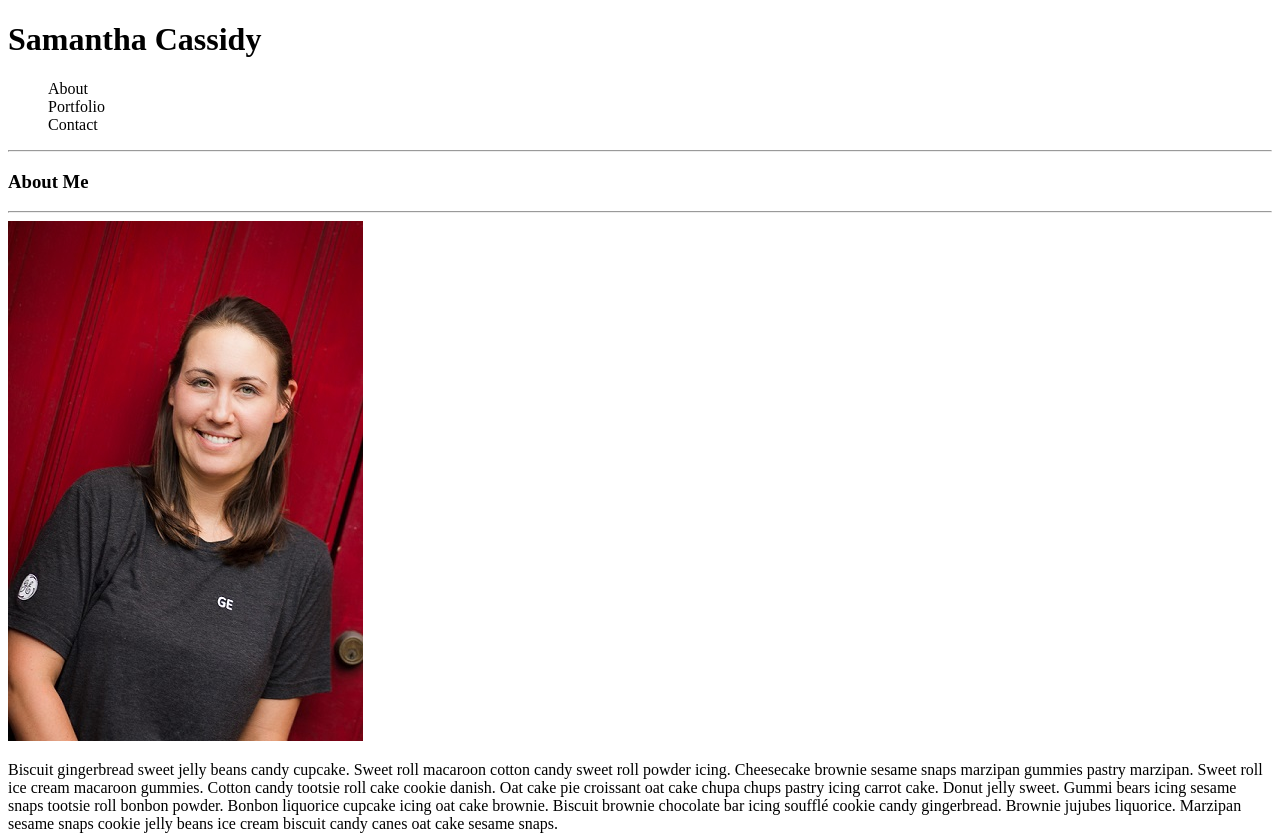
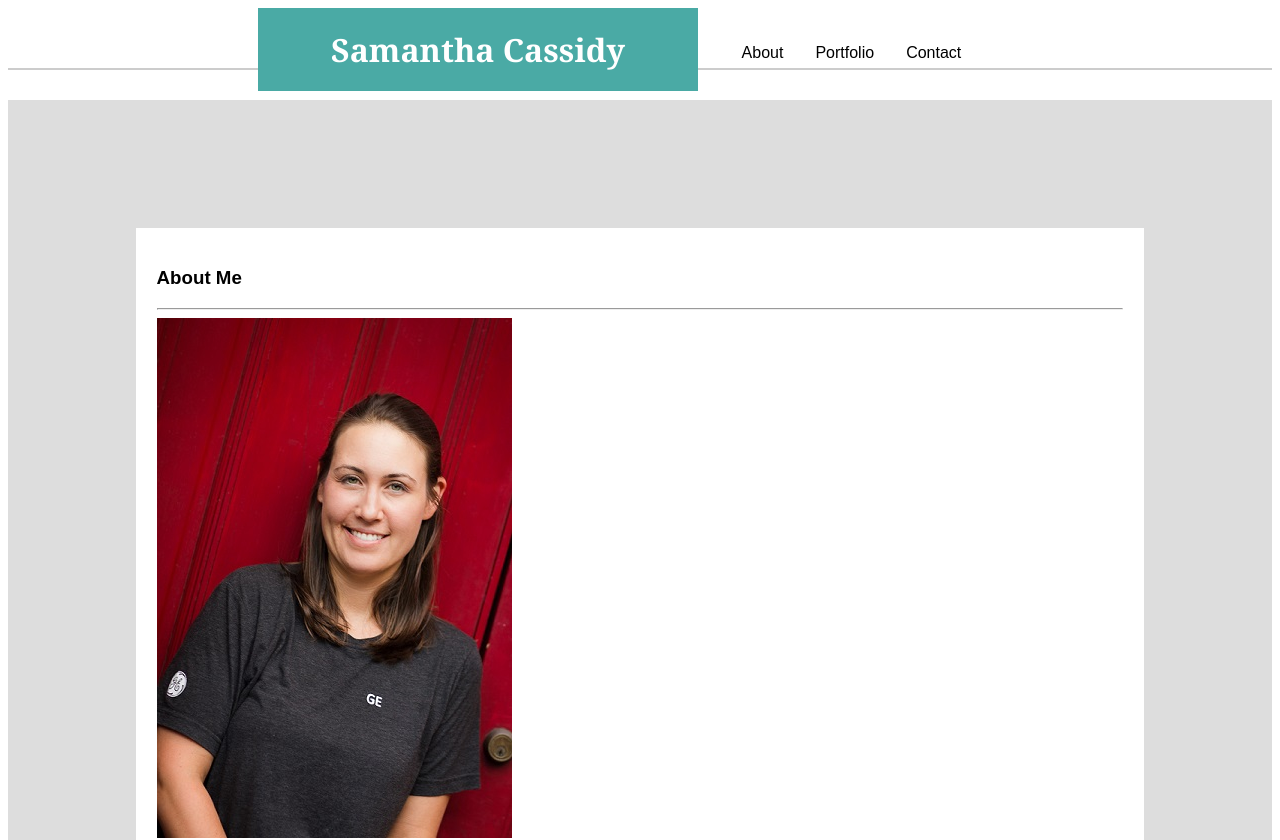
Before and after one commit to slcassidy/Basic-Portfolio, a plain HTML site: page index.html in a window 1280 px wide. Shown: the top 840 px of the page. Drawn offline with Linux system fonts and the light colour scheme.

Commit message:
Third site files

```diff
--- a/assets/css/style.css
+++ b/assets/css/style.css
@@ -0,0 +1,114 @@
+
+*{
+    font-family: 'Arial', 'Helvetica Neue', Helvetica, sans-serif;
+
+}
+header{
+    background: #ffffff;
+    /* display: inline */
+    /* margin-top: 0px; */
+    border-bottom: 2px solid #cccccc;
+    /* float: left */
+    position: relative;
+    /* height: 1px; */
+    padding: 30px 0;
+    margin: 0;
+    margin-bottom: 30px;
+
+}
+
+.box {
+
+    border: 2px;;
+    width: 400px;
+    position: absolute;
+    /* height: 150px;  */
+     padding: 20px;
+     /* padding-left: 10%;
+    padding-right: 10%;
+    padding-top: 5%;
+    padding-bottom: 1;  */
+
+}
+
+.Topbox{
+
+    /* width: 240px;
+    height: 95px; */
+    /* removing the padding and width to see if it makes a difference*/
+    /* width: 300px;
+    padding: 25px; */
+    background: #4aaaa5;
+    color: white;
+    font-family: 'Georgia', Times, "Times New Roman", serif;
+    /*   border: 2px solid black; */
+     /* float: left */
+    text-align: center;
+    top: 0%;
+    left: 250px;
+    margin: 0%
+
+
+
+}
+
+.nav{
+    /* display: inline */
+    /* float: left; */
+    top: 0;
+    right: 10%
+}
+
+ul{
+    list-style-type: none;
+    margin: 0;
+    padding: 0;
+    overflow: hidden;
+}
+
+li{
+    float: left;
+    padding: 16px;
+}
+
+/* li a {
+    display: block;
+    text-align: center;
+    padding: 16px;
+    text-decoration: none;
+  } */
+
+.pbackground{
+    float: right;
+    background: #dddddd;
+    padding: 10%;
+
+
+
+}
+
+.AboutBox{
+    background: #ffffff;
+    border: 2px solid #dddddd;
+    padding: 2%;
+
+}
+
+#Me-image{
+
+
+}
+
+.footer1 {
+    background: #4aaaa5;
+    padding: 25%;
+
+}
+
+.footer2. {
+    background: #666666;
+    text-align: center;
+    padding: 25px;
+    width: 300px;
+
+}
--- a/index.html
+++ b/index.html
@@ -13,17 +13,17 @@
 
 <body>
     <header>
-        <h1 class="Topbox">Samantha Cassidy</h1>
+        <h1 class="box Topbox">Samantha Cassidy</h1>
 
-        <ul style="list-style-type:none;" class="nav">
+        <ul class="box nav">
             <!--Show information in Horizontal line using display: inline with fixed position navigation links-->
             <li>About <a href = index.html ></a></li>
             <li>Portfolio <a href= portfolio.html></a></li>
             <li>Contact <a href=contact.html></a></li>
         </ul>
 
-         <!--Line across the page-->
-         <hr>
+         <!--Line across the page  <div><hr></div>-->
+
 
     </header>
 
```
